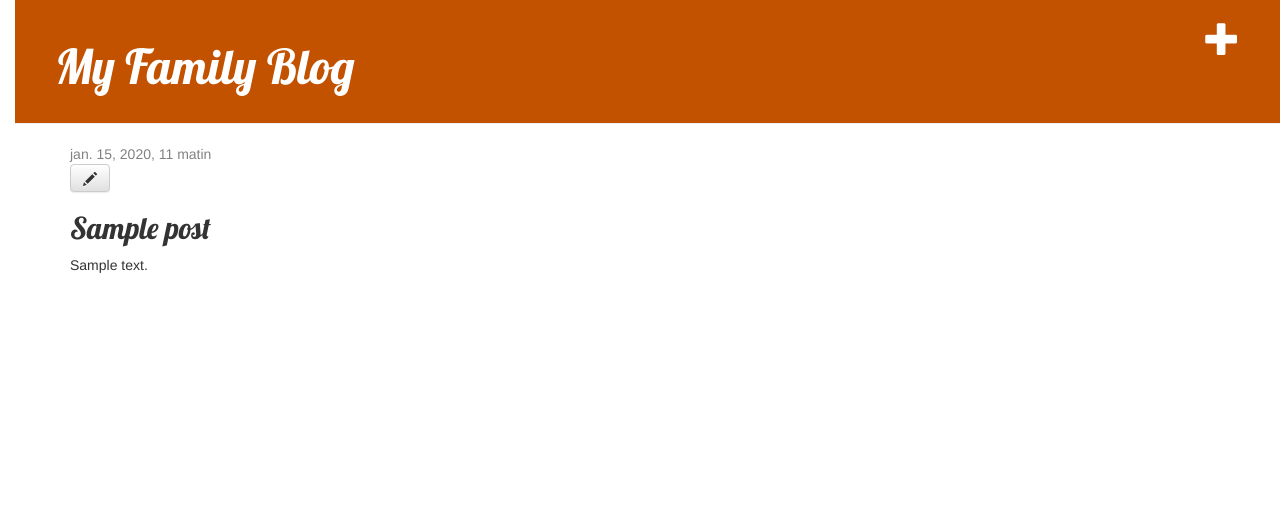
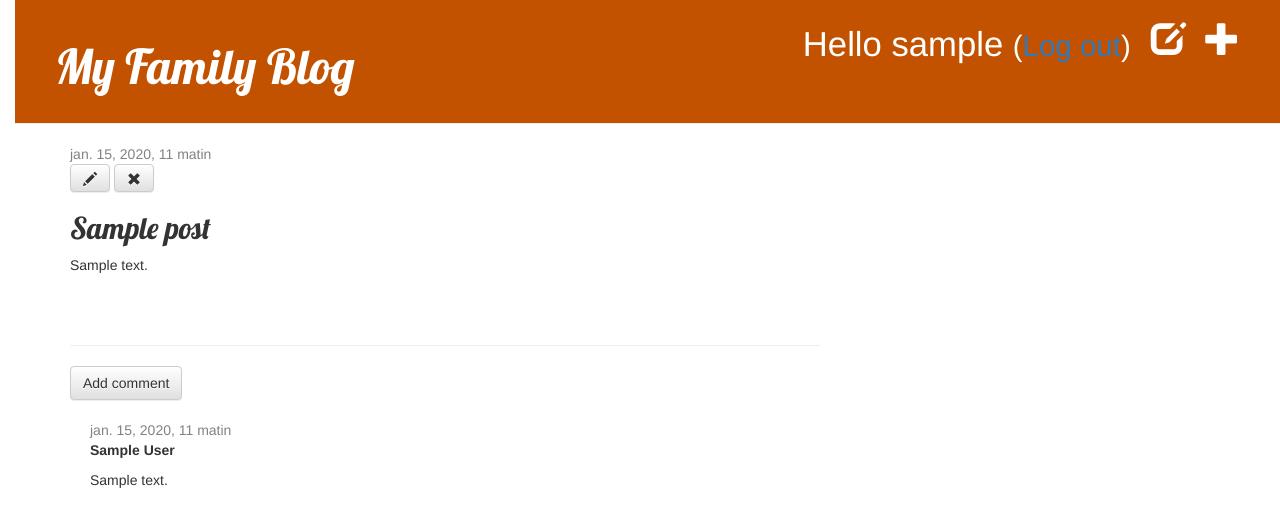
Before and after one commit to lucchambord92/my-first-blog, a Django app: page /post/1/ in a window 1280 px wide. Shown: the top 527 px of the page. Run offline with Django 3.2, Linux system fonts and the light colour scheme; a user stored in the database is signed in; tables that the repository leaves empty hold one stand-in row (values such as "Sample post"); some libraries are stand-ins or nearby versions.

Commit message:
Added security and comments features

```diff
--- a/blog/admin.py
+++ b/blog/admin.py
@@ -1,4 +1,5 @@
 from django.contrib import admin
-from .models import Post
+from .models import Post, Comment
 
 admin.site.register(Post)
+admin.site.register(Comment)
--- a/blog/models.py
+++ b/blog/models.py
@@ -15,3 +15,20 @@ class Post(models.Model):
 
     def __str__(self):
         return self.title
+
+    def approved_comments(self):
+        return self.comments.filter(approved_comment=True)
+
+class Comment(models.Model):
+    post = models.ForeignKey('blog.Post', on_delete=models.CASCADE, related_name='comments')
+    author = models.CharField(max_length=200)
+    text = models.TextField()
+    created_date = models.DateTimeField(default=timezone.now)
+    approved_comment = models.BooleanField(default=False)
+
+    def approve(self):
+        self.approved_comment = True
+        self.save()
+
+    def __str__(sefl):
+        return self.text
--- a/blog/static/css/blog.css
+++ b/blog/static/css/blog.css
@@ -43,3 +43,7 @@ h1, h2, h3, h4 {
 .post h2 a, .post h2 a:visited {
     color: #000000;
 }
+
+.comment {
+    margin: 20px 0px 20px 20px;
+}
--- a/blog/templates/blog/base.html
+++ b/blog/templates/blog/base.html
@@ -11,7 +11,12 @@
         <div class="page-header">
             {% if user.is_authenticated %}
                 <a href="{% url 'post_new' %}" class="top-menu"><span class="glyphicon glyphicon-plus"></span></a>
+                <a href="{% url 'post_draft_list' %}" class="top-menu"><span class="glyphicon glyphicon-edit"></span></a>
+                <p class="top-menu">Hello {{ user.username }} <small>(<a href="{% url 'logout' %}">Log out</a>)</small></p>
+            {% else %}
+                <a href="{% url 'login' %}" class="top-menu"><span class="glyphicon glyphicon-lock"></span></a>
             {% endif %}
+
             <h1><a href="/">My Family Blog</a></h1>
         </div>
         <div class="content container">
--- a/blog/templates/blog/post_detail.html
+++ b/blog/templates/blog/post_detail.html
@@ -6,11 +6,35 @@
             <div class="date">
                 {{ post.published_date }}
             </div>
+        {% else %}
+            <a class="btn btn-default" href="{% url 'post_publish' pk=post.pk %}">Publish</a>
         {% endif %}
         {% if user.is_authenticated %}
             <a class="btn btn-default" href="{% url 'post_edit' pk=post.pk %}"><span class="glyphicon glyphicon-pencil"></span></a>
-        {% endif %}
+            <a class="btn btn-default" href="{% url 'post_remove' pk=post.pk %}"><span class="glyphicon glyphicon-remove"></span></a>
+            {% endif %}
             <h2>{{ post.title }}</h2>
         <p>{{ post.text|linebreaksbr }}</p>
     </div>
+
+    <hr>
+    <a class="btn btn-default" href="{% url 'add_comment_to_post' pk=post.pk %}">Add comment</a>
+    {% for comment in post.comments.all %}
+        {% if user.is_authenticated or comment.approved_comment %}
+        <div class="comment">
+            <div class="date">
+                {{ comment.created_date }}
+                {% if not comment.approved_comment %}
+                    <a class="btn btn-default" href="{% url 'comment_remove' pk=comment.pk %}"><span class="glyphicon glyphicon-remove"></span></a>
+                    <a class="btn btn-default" href="{% url 'comment_approve' pk=comment.pk %}"><span class="glyphicon glyphicon-ok"></span></a>
+                {% endif %}
+            </div>
+            <strong>{{ comment.author }}</strong>
+            <p>{{ comment.text|linebreaks }}</p>
+        </div>
+        {% endif %}
+    {% empty %}
+        <p>No comments here yet :(</p>
+    {% endfor %}
+
 {% endblock %}
--- a/blog/templates/blog/post_list.html
+++ b/blog/templates/blog/post_list.html
@@ -8,6 +8,7 @@
                 </div>
                     <h2><a href="{% url 'post_detail' pk=post.pk %}">{{ post.title }}</a></h2>
                     <p>{{ post.text|linebreaksbr }}</p>
+                    <a href="{% url 'post_detail' pk=post.pk %}">Comments: {{ post.approved_comments.count }}</a>
                 </div>
     {% endfor %}
-{% endblock %}
+{% endblock content%}
--- a/blog/urls.py
+++ b/blog/urls.py
@@ -6,4 +6,10 @@ urlpatterns = [
     path('post/<int:pk>/', views.post_detail, name='post_detail'),
     path('post/new/', views.post_new, name='post_new'),
     path('post/<int:pk>/edit/', views.post_edit, name='post_edit'),
+    path('drafts/', views.post_draft_list, name='post_draft_list'),
+    path('post/<pk>/publish/', views.post_publish, name='post_publish'),
+    path('post/<pk>/remove/', views.post_remove, name='post_remove'),
+    path('post/<int:pk>/comment/', views.add_comment_to_post, name='add_comment_to_post'),
+    path('comment/<int:pk>/approve/', views.comment_approve, name='comment_approve'),
+    path('comment/<int:pk>/remove/', views.comment_remove, name='comment_remove'),
 ]
--- a/blog/views.py
+++ b/blog/views.py
@@ -1,29 +1,39 @@
 from django.shortcuts import render, get_object_or_404, redirect
 from django.utils import timezone
-from .models import Post
-from .forms import PostForm
+from django.contrib.auth.decorators import login_required
 
+from .models import Post, Comment
+from .forms import PostForm, CommentForm
+
+@login_required
 def post_list(request):
     posts = Post.objects.filter(published_date__lte=timezone.now()).order_by('published_date')
     return render(request, 'blog/post_list.html', {'posts':posts})
 
+@login_required
+def post_draft_list(request):
+    posts = Post.objects.filter(published_date__isnull=True).order_by('created_date')
+    return render(request, 'blog/post_draft_list.html', {'posts': posts})
+
+@login_required
 def post_detail(request, pk):
     post = get_object_or_404(Post, pk=pk)
     return render(request, 'blog/post_detail.html', {'post': post})
 
+@login_required
 def post_new(request):
     if request.method == "POST":
         form = PostForm(request.POST)
         if form.is_valid():
             post = form.save(commit=False)
             post.author = request.user
-            post.published_date = timezone.now()
             post.save()
             return redirect('post_detail', pk=post.pk)
     else:
         form = PostForm()
     return render(request, 'blog/post_edit.html', {'form': form})
 
+@login_required
 def post_edit(request, pk):
     post = get_object_or_404(Post, pk=pk)
     if request.method == "POST":
@@ -31,9 +41,45 @@ def post_edit(request, pk):
         if form.is_valid():
             post = form.save(commit=False)
             post.author = request.user
-            post.published_date = timezone.now()
             post.save()
             return redirect('post_detail', pk=post.pk)
     else:
         form = PostForm(instance=post)
     return render(request, 'blog/post_edit.html', {'form': form})
+
+@login_required
+def post_publish(request, pk):
+    post = get_object_or_404(Post, pk=pk)
+    post.publish()
+    return redirect('post_detail', pk=pk)
+
+@login_required
+def post_remove(request, pk):
+    post = get_object_or_404(Post, pk=pk)
+    post.delete()
+    return redirect('post_list')
+
+def add_comment_to_post(request, pk):
+    post = get_object_or_404(Post, pk=pk)
+    if request.method == "POST":
+        form = CommentForm(request.POST)
+        if form.is_valid():
+            comment = form.save(commit=False)
+            comment.post = post
+            comment.save()
+            return redirect('post_detail', pk=post.pk)
+    else:
+        form = CommentForm()
+    return render(request, 'blog/add_comment_to.post.html', {'form': form})
+
+@login_required
+def comment_approve(request, pk):
+    comment = get_object_or_404(Comment, pk=pk)
+    comment.approve()
+    return redirect('post_detail', pk=comment.post.pk)
+
+@login_required
+def comment_remove(request, pk):
+    comment = get_object_or_404(Comment, pk=pk)
+    comment.delete()
+    return redirect('post_detail', pk=comment.post.pk)
--- a/mysite/settings.py
+++ b/mysite/settings.py
@@ -120,3 +120,6 @@ USE_TZ = True
 
 STATIC_URL = '/static/'
 STATIC_ROOT = os.path.join(BASE_DIR, 'static')
+
+# Other settings
+LOGIN_REDIRECT_URL = '/'
--- a/mysite/urls.py
+++ b/mysite/urls.py
@@ -16,7 +16,11 @@ Including another URLconf
 from django.contrib import admin
 from django.urls import path, include
 
+from django.contrib.auth import views
+
 urlpatterns = [
     path('admin/', admin.site.urls),
+    path('accounts/login/', views.LoginView.as_view(), name='login'),
+    path('accounts/logout/', views.LogoutView.as_view(next_page='/'), name='logout'),
     path('', include('blog.urls')),
 ]
```
Also changed, not shown: blog/forms.py (+7 -1 lines), blog/templates/blog/add_comment_to.post.html (added, +9 -0 lines), blog/templates/blog/post_draft_list.html (added, +11 -0 lines), blog/templates/registration/login.html (added, +24 -0 lines), blog/migrations/0002_comment.py (added).
